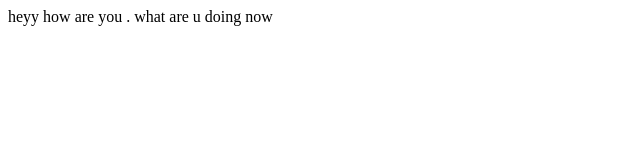
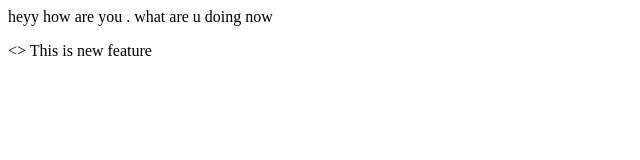
Before and after one commit to BalrajeGaikwad/localrepo, a plain HTML site: page index.html in a window 1280 px wide. Shown: the whole page, without its empty margins (0-640 px from the left). Drawn offline with Linux system fonts and the light colour scheme.

Commit message:
Add new feature

```diff
--- a/index.html
+++ b/index.html
@@ -1 +1,2 @@
 <p> heyy how are you . what are u doing now</p>
+<> This is new feature</p>
```
